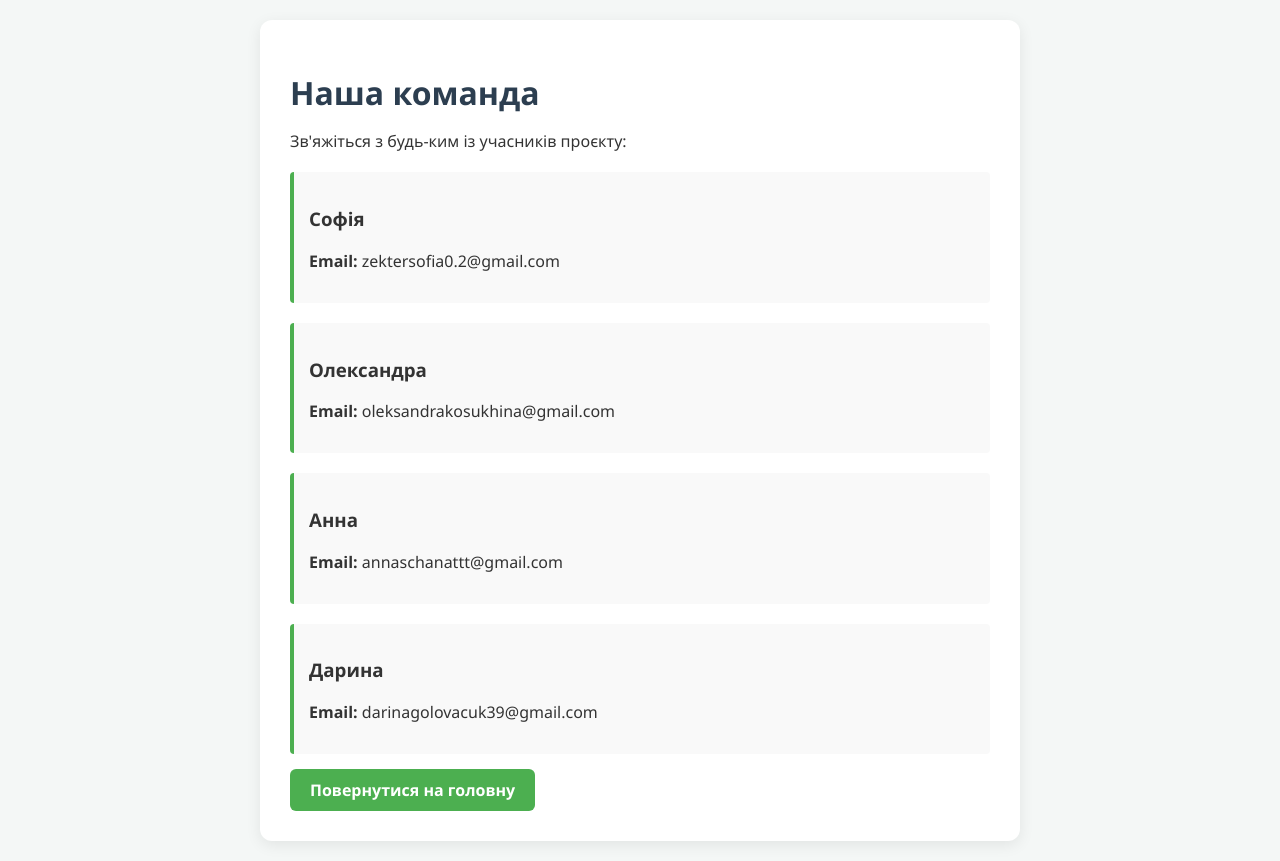
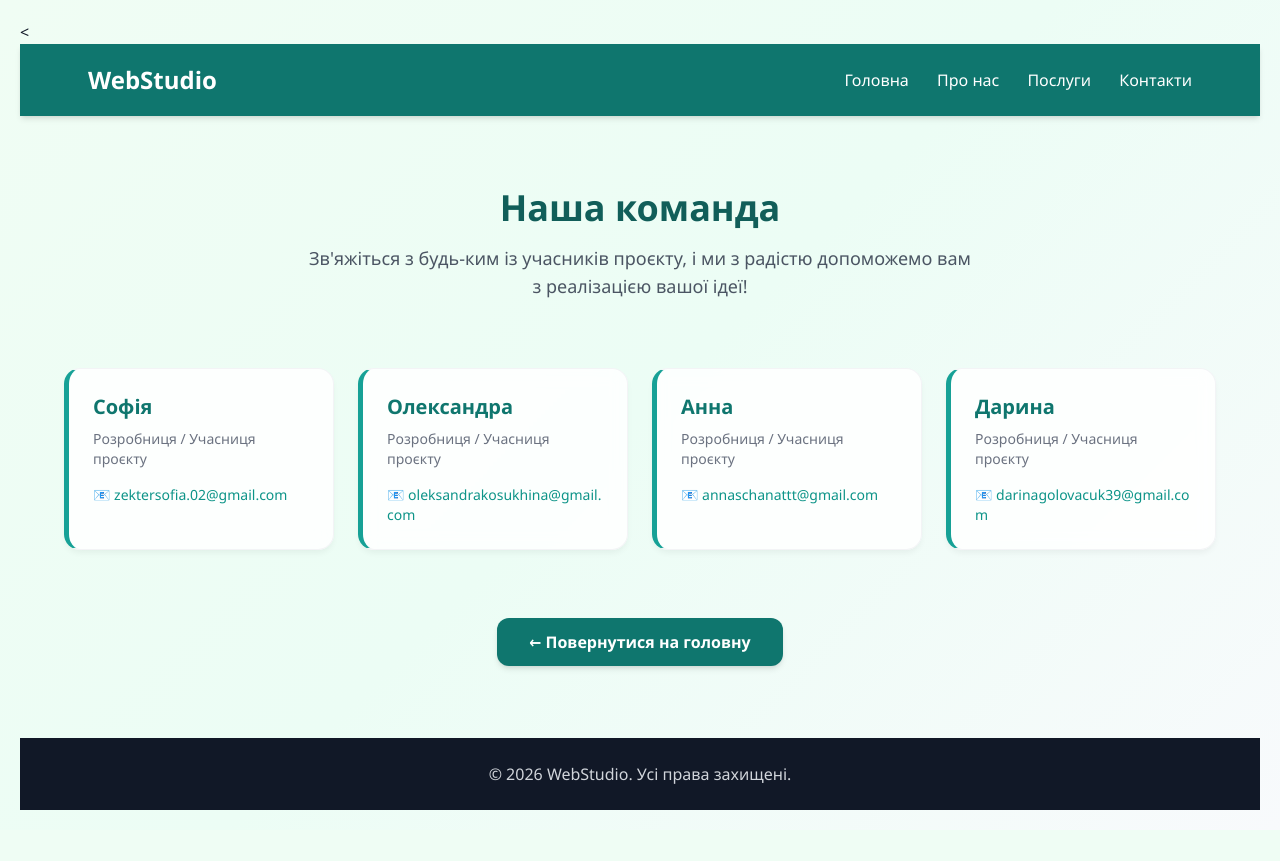
Before and after one commit to zektersofia02-lab/my-repo, a Flask app: page /contact in a window 1280 px wide. After the commit the page ends 810 px from the top, so only its background shows below. Run offline with Flask 3, Linux system fonts and the light colour scheme; some libraries are stand-ins or nearby versions.

Commit message:
Оновлено дизайн сторінок у стилі delicate emerald

````diff
--- a/templates/base.html
+++ b/templates/base.html
@@ -1,64 +1,44 @@
-
-```html
-<!DOCTYPE html>
+<<!DOCTYPE html>
 <html lang="uk">
 <head>
     <meta charset="UTF-8">
     <meta name="viewport" content="width=device-width, initial-scale=1.0">
+    <title>{% block title %}WebStudio{% endblock %}</title>
 
-    <title>{% block title %}Наш проєкт{% endblock %}</title>
     <!-- Підключаємо Tailwind CSS -->
     <script src="https://cdn.tailwindcss.com"></script>
+
+    <!-- Підключаємо власний файл стилів (для градієнта та кастомних ефектів) -->
+    <link rel="stylesheet" href="{{ url_for('static', filename='style.css') }}">
 </head>
-<body class="bg-gray-50 min-h-screen flex flex-col">
+<body class="text-gray-900 min-h-screen flex flex-col">
 
-    <!-- Меню навігації -->
-    <nav class="bg-blue-600 text-white shadow-md py-4 px-6">
-        <div class="max-w-4xl mx-auto flex justify-between items-center">
-            <a href="#" class="font-bold text-xl tracking-wide">Мій Проєкт</a>
-            <div class="space-x-6 flex items-center">
-                <!-- Посилання на сторінку контактів, яке ми робимо -->
-                <a href="{{ url_for('contact') }}" class="hover:text-blue-200 transition">Контакти</a>
-            </div>
-        </div>
-    </nav>
-
-    <!-- Головний контент сторінок -->
-    <main class="flex-grow">
-        {% block content %}{% endblock %}
-    </main>
-
-</body>
-</html>
-
-    <title>{% block title %}Вебстудія{% endblock %}</title>
-
-    <script src="https://cdn.tailwindcss.com"></script>
-</head>
-<body class="bg-gray-50 text-gray-900">
-
-    <header class="bg-blue-600 text-white shadow-md">
+    <!-- Шапка сайту та навігація -->
+    <header class="bg-teal-700 text-white shadow-md">
         <nav class="max-w-6xl mx-auto px-6 py-5 flex flex-col sm:flex-row justify-between items-center gap-4">
             <a href="{{ url_for('index') }}" class="text-2xl font-bold">
                 WebStudio
             </a>
 
+            <!-- Посилання навігації -->
             <div class="space-x-6 font-medium">
-                <a href="{{ url_for('index') }}" class="hover:text-blue-200 transition">Головна</a>
-                <a href="{{ url_for('about') }}" class="hover:text-blue-200 transition">Про нас</a>
-                <a href="{{ url_for('services') }}" class="hover:text-blue-200 transition">Послуги</a>
+                <a href="{{ url_for('index') }}" class="hover:text-teal-200 transition">Головна</a>
+                <a href="{{ url_for('about') }}" class="hover:text-teal-200 transition">Про нас</a>
+                <a href="{{ url_for('services') }}" class="hover:text-teal-200 transition">Послуги</a>
+                <a href="{{ url_for('contact') }}" class="hover:text-teal-200 transition">Контакти</a>
             </div>
         </nav>
     </header>
 
-    <main class="px-6 py-8 min-h-screen">
+    <!-- Головний контент сторінок -->
+    <main class="flex-grow px-6 py-8">
         {% block content %}{% endblock %}
     </main>
 
-    <footer class="bg-gray-900 text-gray-300 text-center py-6">
+    <!-- Підвал сайту -->
+    <footer class="bg-gray-900 text-gray-300 text-center py-6 mt-auto">
         <p>&copy; 2026 WebStudio. Усі права захищені.</p>
     </footer>
 
 </body>
 </html>
-```
--- a/templates/contact.html
+++ b/templates/contact.html
@@ -1,36 +1,67 @@
-<!DOCTYPE html>
-<html lang="uk">
-<head>
-    <meta charset="UTF-8">
-    <title>Контакти команди</title>
-    <link rel="stylesheet" href="{{ url_for('static', filename='style.css') }}">
-</head>
-<body>
-    <div class="container">
-        <h1>Наша команда</h1>
-        <p>Зв'яжіться з будь-ким із учасників проєкту:</p>
+{% extends "base.html" %}
 
-        <div class="contact-card">
-            <h3>Софія</h3>
-            <p><strong>Email:</strong> zektersofia0.2@gmail.com</p>
+{% block title %}Контакти - WebStudio{% endblock %}
+
+{% block content %}
+<div class="max-w-6xl mx-auto py-10">
+
+    <!-- Заголовок сторінки -->
+    <div class="text-center mb-12">
+        <h1 class="text-4xl font-extrabold text-teal-800 mb-4">
+            Наша команда
+        </h1>
+        <p class="text-lg text-gray-600 max-w-2xl mx-auto">
+            Зв'яжіться з будь-ким із учасників проєкту, і ми з радістю допоможемо вам з реалізацією вашої ідеї!
+        </p>
+    </div>
+
+    <!-- Сітка з картками учасників -->
+    <div class="grid grid-cols-1 md:grid-cols-2 lg:grid-cols-4 gap-6">
+
+        <!-- Картка 1: Софія -->
+        <div class="bg-white p-6 rounded-2xl shadow-sm border border-gray-100 contact-card">
+            <h2 class="text-xl font-bold text-teal-700 mb-2">Софія</h2>
+            <p class="text-sm text-gray-500 mb-4">Розробниця / Учасниця проєкту</p>
+            <a href="mailto:zektersofia.02@gmail.com" class="text-teal-600 hover:text-teal-800 font-medium text-sm break-all flex items-center gap-1">
+                📧 zektersofia.02@gmail.com
+            </a>
         </div>
 
-        <div class="contact-card">
-            <h3>Олександра</h3>
-            <p><strong>Email:</strong> oleksandrakosukhina@gmail.com</p>
+        <!-- Картка 2: Олександра -->
+        <div class="bg-white p-6 rounded-2xl shadow-sm border border-gray-100 contact-card">
+            <h2 class="text-xl font-bold text-teal-700 mb-2">Олександра</h2>
+            <p class="text-sm text-gray-500 mb-4">Розробниця / Учасниця проєкту</p>
+            <a href="mailto:oleksandrakosukhina@gmail.com" class="text-teal-600 hover:text-teal-800 font-medium text-sm break-all flex items-center gap-1">
+                📧 oleksandrakosukhina@gmail.com
+            </a>
         </div>
 
-        <div class="contact-card">
-            <h3>Анна</h3>
-            <p><strong>Email:</strong> annaschanattt@gmail.com</p>
+        <!-- Картка 3: Анна -->
+        <div class="bg-white p-6 rounded-2xl shadow-sm border border-gray-100 contact-card">
+            <h2 class="text-xl font-bold text-teal-700 mb-2">Анна</h2>
+            <p class="text-sm text-gray-500 mb-4">Розробниця / Учасниця проєкту</p>
+            <a href="mailto:annaschanattt@gmail.com" class="text-teal-600 hover:text-teal-800 font-medium text-sm break-all flex items-center gap-1">
+                📧 annaschanattt@gmail.com
+            </a>
         </div>
 
-        <div class="contact-card">
-            <h3>Дарина</h3>
-            <p><strong>Email:</strong> darinagolovacuk39@gmail.com</p>
+        <!-- Картка 4: Дарина -->
+        <div class="bg-white p-6 rounded-2xl shadow-sm border border-gray-100 contact-card">
+            <h2 class="text-xl font-bold text-teal-700 mb-2">Дарина</h2>
+            <p class="text-sm text-gray-500 mb-4">Розробниця / Учасниця проєкту</p>
+            <a href="mailto:darinagolovacuk39@gmail.com" class="text-teal-600 hover:text-teal-800 font-medium text-sm break-all flex items-center gap-1">
+                📧 darinagolovacuk39@gmail.com
+            </a>
         </div>
 
-        <a href="/" class="btn-custom">Повернутися на головну</a>
     </div>
-</body>
-</html>
+
+    <!-- Кнопка повернення на головну -->
+    <div class="text-center mt-12">
+        <a href="{{ url_for('index') }}" class="inline-block bg-teal-700 text-white font-bold px-8 py-3 rounded-xl hover:bg-teal-800 transition shadow-md">
+            ← Повернутися на головну
+        </a>
+    </div>
+
+</div>
+{% endblock %}
--- a/templates/static/style.css
+++ b/templates/static/style.css
@@ -1,3 +1,6 @@
+body {
+    background: #ccfbf1 !important; /* дуже ніжний м'ятно-ізумрудний колір */
+}
 body {
     font-family: 'Segoe UI', Tahoma, Geneva, Verdana, sans-serif;
     background-color: #f4f7f6;
@@ -24,7 +27,7 @@ h1 {
 
 .contact-card {
     background: #f9f9f9;
-    border-left: 4px solid #4CAF50;
+    border-left: 4px solid #18b49a;
     padding: 15px;
     margin-top: 20px;
     border-radius: 4px;
@@ -32,7 +35,7 @@ h1 {
 
 .btn-custom {
     display: inline-block;
-    background-color: #4CAF50;
+    background-color: #10b19b;
     color: white;
     padding: 10px 20px;
     border-radius: 6px;
@@ -42,6 +45,80 @@ h1 {
     margin-top: 15px;
 }
 
+/* Ізумрудно-ніжне оформлення */
+.contact-card {
+    background: #ffffff;
+    border-radius: 12px;
+    padding: 20px;
+    margin-bottom: 20px;
+    box-shadow: 0 4px 6px -1px rgba(0, 0, 0, 0.05), 0 2px 4px -1px rgba(0, 0, 0, 0.03);
+    border-left: 5px solid #0d9488; /* ізумрудно-бірюзовий акцент */
+    transition: transform 0.2s ease;
+}
+
+.contact-card:hover {
+    transform: translateY(-3px);
+}
+
+.btn-custom {
+    display: inline-block;
+    background-color: #0d9488; /* ізумрудний */
+    color: white;
+    padding: 10px 20px;
+    border-radius: 8px;
+    text-decoration: none;
+    font-weight: 600;
+    transition: background-color 0.2s ease;
+}
+
 .btn-custom:hover {
-    background-color: #45a049;
+    background-color: #0f766e; /* темніший ізумрудний при наведенні */
 }
+/* Примусовий ізумрудний колір для шапки та банера */
+header, .bg-teal-700, .bg-teal-600, .bg-blue-600 {
+    background-color: #0f766e !important; /* ніжний і глибокий ізумрудний */
+}
+
+/* Колір заголовків та акцентів */
+.text-blue-600, .text-teal-700 {
+    color: #0f766e !important;
+}
+
+/* Колір кнопки при наведенні */
+a:hover {
+    color: #14b8a6 !important;
+}
+.bg-white {
+    transition: all 0.3s ease;
+}
+.bg-white:hover {
+    transform: translateY(-5px);
+    box-shadow: 0 10px 20px rgba(15, 118, 110, 0.1);
+}
+.contact-card {
+    background: #ffffff;
+    border-radius: 16px;
+    padding: 24px;
+    box-shadow: 0 4px 6px -1px rgba(0, 0, 0, 0.05);
+    border-left: 5px solid #16a196; /* ізумрудний акцент зліва */
+    transition: all 0.3s ease;
+}
+
+.contact-card:hover {
+    transform: translateY(-5px);
+    box-shadow: 0 10px 20px rgba(15, 118, 110, 0.1);
+}
+/* Плавний ніжний градієнт на фоні всього сайту */
+body {
+    background: linear-gradient(135deg, #f0fdf4 0%, #ecfdf5 50%, #f8fafc 100%) !important;
+    min-height: 100vh;
+}
+/* Ефект легкої напівпрозорості для карток, щоб градієнт красиво підсвічував їх ззаду */
+.bg-white {
+    background-color: rgba(255, 255, 255, 0.85) !important;
+    backdrop-filter: blur(8px);
+}
+body {
+    background: linear-gradient(135deg, #f0fdf4 0%, #ecfdf5 50%, #f8fafc 100%) !important;
+    min-height: 100vh;
+}
````
Also changed, not shown: templates/about.html (+8 -8 lines), templates/index.html (+13 -10 lines), templates/services.html (+21 -32 lines).
